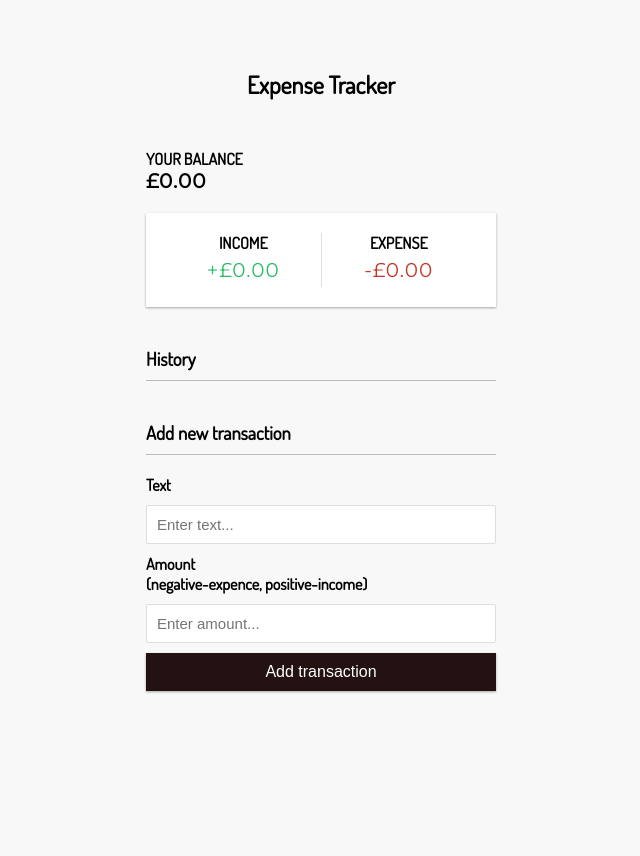
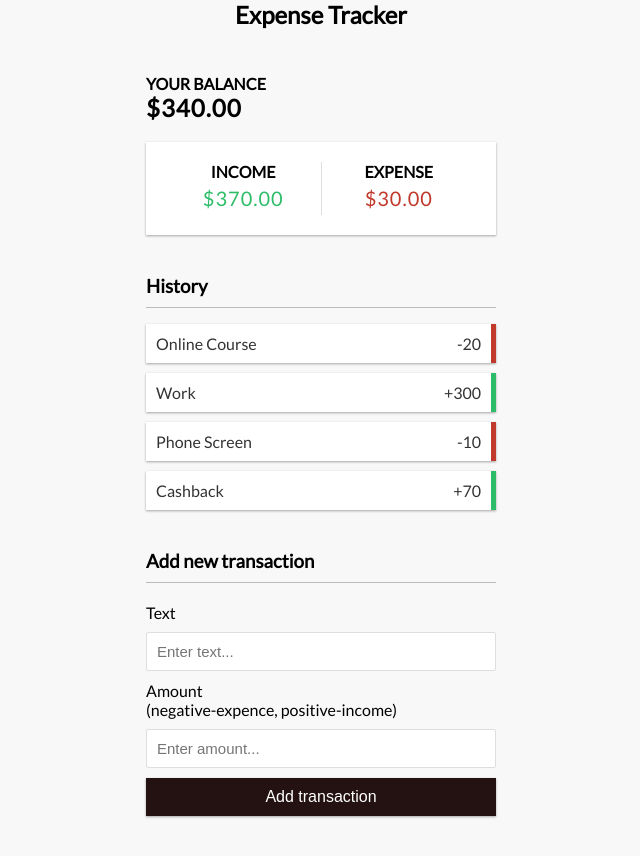
Before and after one commit to AtanasVihrogonov/20-VanilaWebProjects, a plain HTML site: page expense-tracker/index.html in a window 1280 px wide. Shown: the whole page, without its empty margins (319-959 px from the left). Before the commit the page ends 800 px from the top, so only its background shows below. Drawn offline with Linux system fonts and the light colour scheme.

Commit message:
Display balance, income & expense

```diff
--- a/expense-tracker/index.html
+++ b/expense-tracker/index.html
@@ -11,16 +11,16 @@
 
   <div class="container">
     <h4>YOUR BALANCE</h4>
-    <h1 id="balance">£0.00</h1>
+    <h1 id="balance">£23.00</h1>
 
     <div class="inc-exp-container">
       <div>
         <h4>Income</h4>
-        <p id="meney-plus" class="money plus"> +£0.00</p>
+        <p id="money-plus" class="money plus"> +£0.00</p>
       </div>
       <div>
         <h4>Expense</h4>
-        <p id="meney-minus" class="money minus"> -£0.00</p>
+        <p id="money-minus" class="money minus"> -£.00</p>
       </div>
     </div>
 
--- a/expense-tracker/script.js
+++ b/expense-tracker/script.js
@@ -6,17 +6,69 @@ const form = document.getElementById('form');
 const text = document.getElementById('text');
 const amount = document.getElementById('amount');
 
-const dummyTransaction = [
-  { id=1, text: 'Online Course', amount: -20 },
-  { id=2, text: 'Work', amount: 300 },
-  { id=3, text: 'Phone screen', amount: -10 },
-  { id=4, text: 'Cashback', amount: 70 }
+const dummyTransactions = [
+  { id: 1, text: 'Online Course', amount: -20 },
+  { id: 2, text: 'Work', amount: 300 },
+  { id: 3, text: 'Phone Screen', amount: -10 },
+  { id: 4, text: 'Cashback', amount: 70 }
 ];
 
-let transaction = dummyTransaction;
+let transactions = dummyTransactions;
 
 // Add transactions to DOM list
 function addTransactionDOM(transaction) {
   // 1.Get sign
+  const sign = transaction.amount < 0 ? '-' : '+';
 
-}
+  // 2.Create new element
+  const item = document.createElement('li');
+
+  // 3.Add class based on value
+  item.classList.add(transaction.amount < 0 ? 'minus' : 'plus');
+
+  item.innerHTML = `
+    ${transaction.text}
+    <span>${sign}${Math.abs(transaction.amount)}</span>
+    <button class="delete-btn">x</button>
+  `;
+
+  list.appendChild(item);
+};
+
+// Update the balance, income and expense
+function updateValues() {
+  // Create an array just for amounts
+  const amounts = transactions.map(transaction => transaction.amount);
+
+  // Calculate total amount
+  const total = amounts.reduce((acc, item) => (acc += item), 0).toFixed(2);
+
+  const income = amounts
+    .filter(item => item > 0)
+    .reduce((acc, item) => (acc += item)
+    .toFixed(2));
+
+  const expense = (amounts
+    .filter(item => item < 0)
+    .reduce((acc, item) => (acc += item), 0) * -1)
+    .toFixed(2);
+
+  // console.log(expense);
+  // console.log(income);
+  // console.log(total);
+  // console.log(amounts);
+  balance.innerText = `$${total}`;
+  money_plus.innerText = `$${income}`;
+  money_minus.innerText = `$${expense}`;
+};
+
+// Init app
+function init() {
+  list.innerHTML = '';
+
+  transactions.forEach(addTransactionDOM);
+
+  updateValues();
+};
+
+init();
--- a/expense-tracker/style.css
+++ b/expense-tracker/style.css
@@ -1,5 +1,4 @@
-@import url('https://fonts.googleapis.com/css2?family=Dosis&display=swap');
-@import url('https://fonts.googleapis.com/css2?family=Montserrat&display=swap');
+@import url('https://fonts.googleapis.com/css2?family=Lato&display=swap');
 
 :root {
   --primary-color: rgb(248, 248, 248);
@@ -8,7 +7,7 @@
   --money-minus-color: #c0392b;
   --border-color: #dedede;
   --box-shadow: 0 1px 3px rgba(0, 0, 0, 0.12), 0 1px 2px rgba(0, 0, 0, 0.24);
-  --amount-font-family: 'Montserrat', sans-serif;
+  --amount-font-family: 'Lato', sans-serif;
 }
 
 * {
@@ -17,7 +16,7 @@
 
 body {
   background-color: var(--primary-color);
-  font-family: 'Dosis', sans-serif;
+  font-family: var(--amount-font-family);
   margin: 0;
   min-height: 100vh;
   display: flex;
@@ -32,10 +31,13 @@ body {
 }
 
 h1 {
-  font-size: 20px;
-  font-family: var(--amount-font-family);
+  font-size: 24px;
   letter-spacing: 1px;
   margin: 0;
+}
+
+h2 {
+  margin: 0 0 15px 0;
 }
 
 h3 {
@@ -69,7 +71,6 @@ h4 {
 
 .money {
   font-size: 20px;
-  font-family: var(--amount-font-family);
   letter-spacing: 1px;
   margin: 5px 0;
 }
@@ -83,7 +84,7 @@ h4 {
 }
 
 label {
-  font-weight: bold;
+  font-weight: 500;
   display: inline-block;
   margin: 10px 0;
 }
@@ -109,10 +110,6 @@ input[type="number"] {
   padding: 10px;
   width: 100%;
   cursor: pointer;
-}
-
-span {
-  font-family:var(--amount-font-family);
 }
 
 .btn:focus,
```
